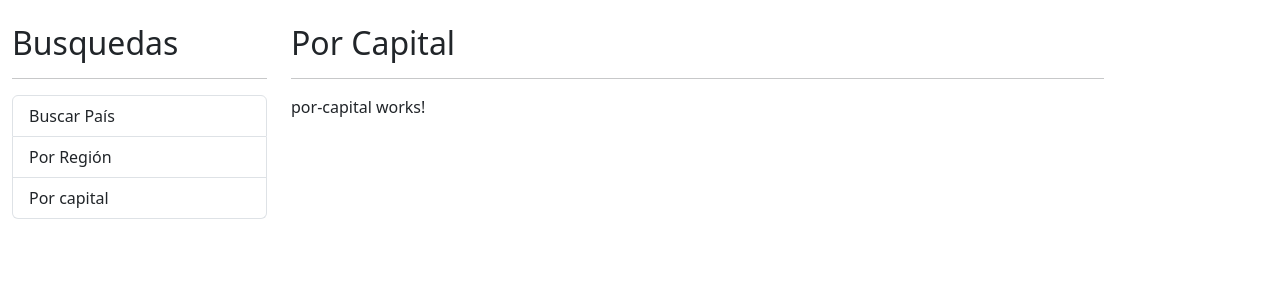
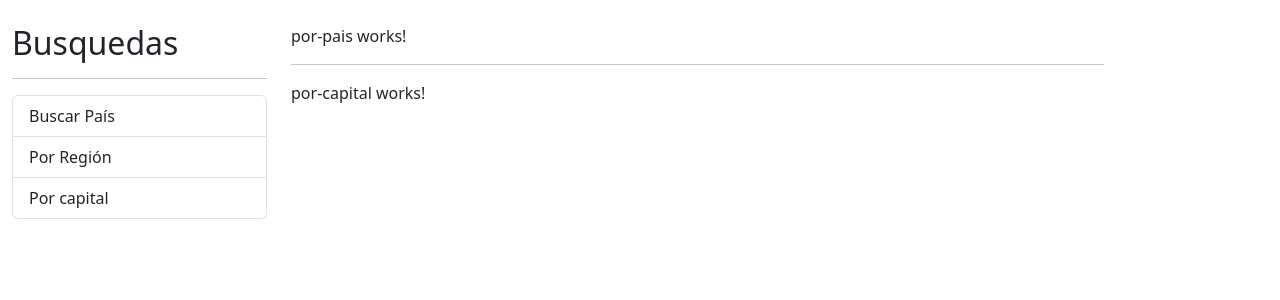
Before and after one commit to Cristian3110/SPA_country, an Angular app: page / in a window 1280 px wide. Shown: the top 300 px of the page. Built offline with nearby package versions, Linux system fonts and the light colour scheme.

Commit message:
adding our router outlet

```diff
--- a/src/app/app.component.html
+++ b/src/app/app.component.html
@@ -9,7 +9,7 @@
     </ul>
   </div>
   <div class="col">
-    <h2>Por Capital</h2>
+    <router-outlet></router-outlet>
     <hr />
     <app-por-capital></app-por-capital>
   </div>
```
